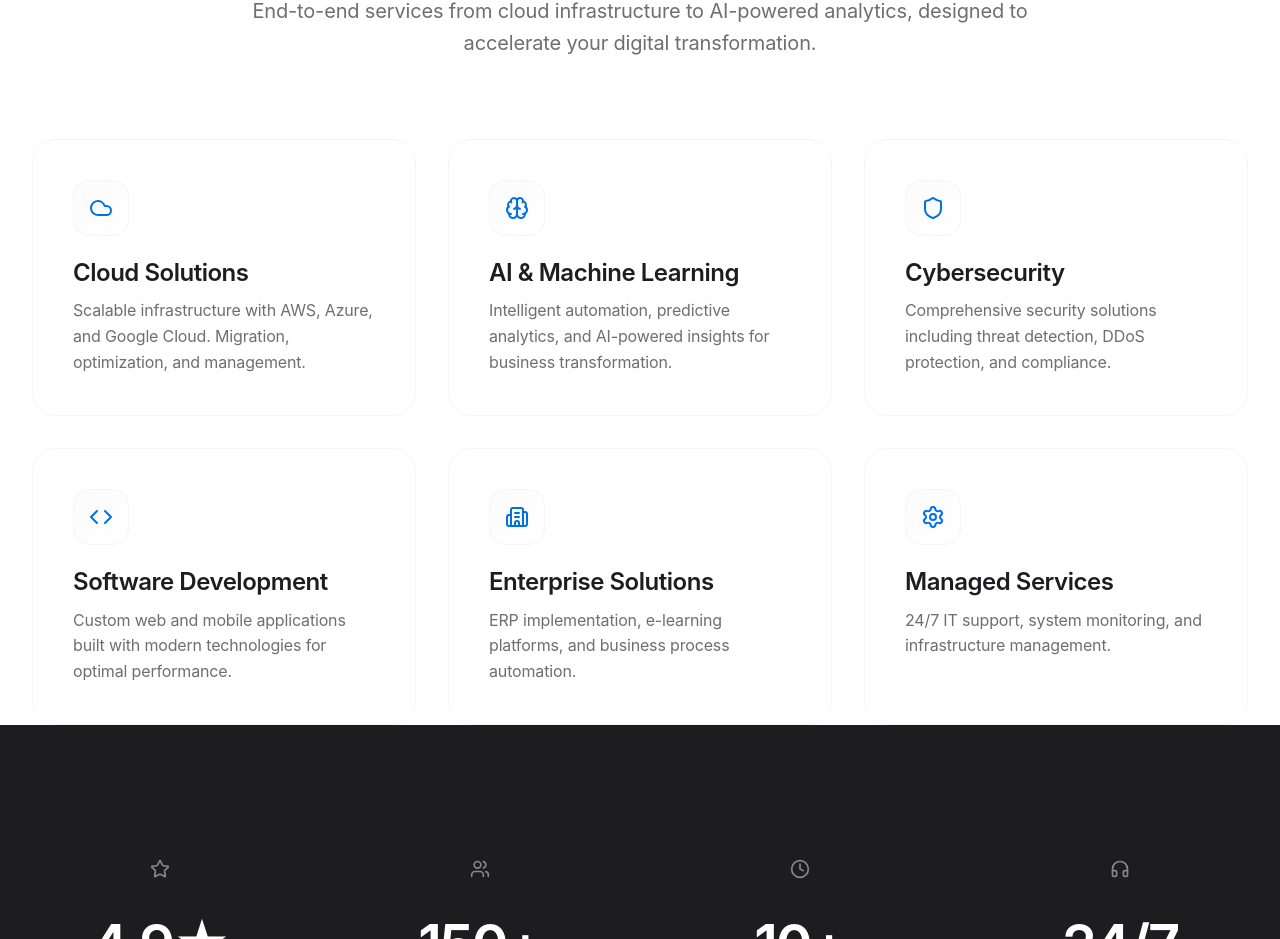
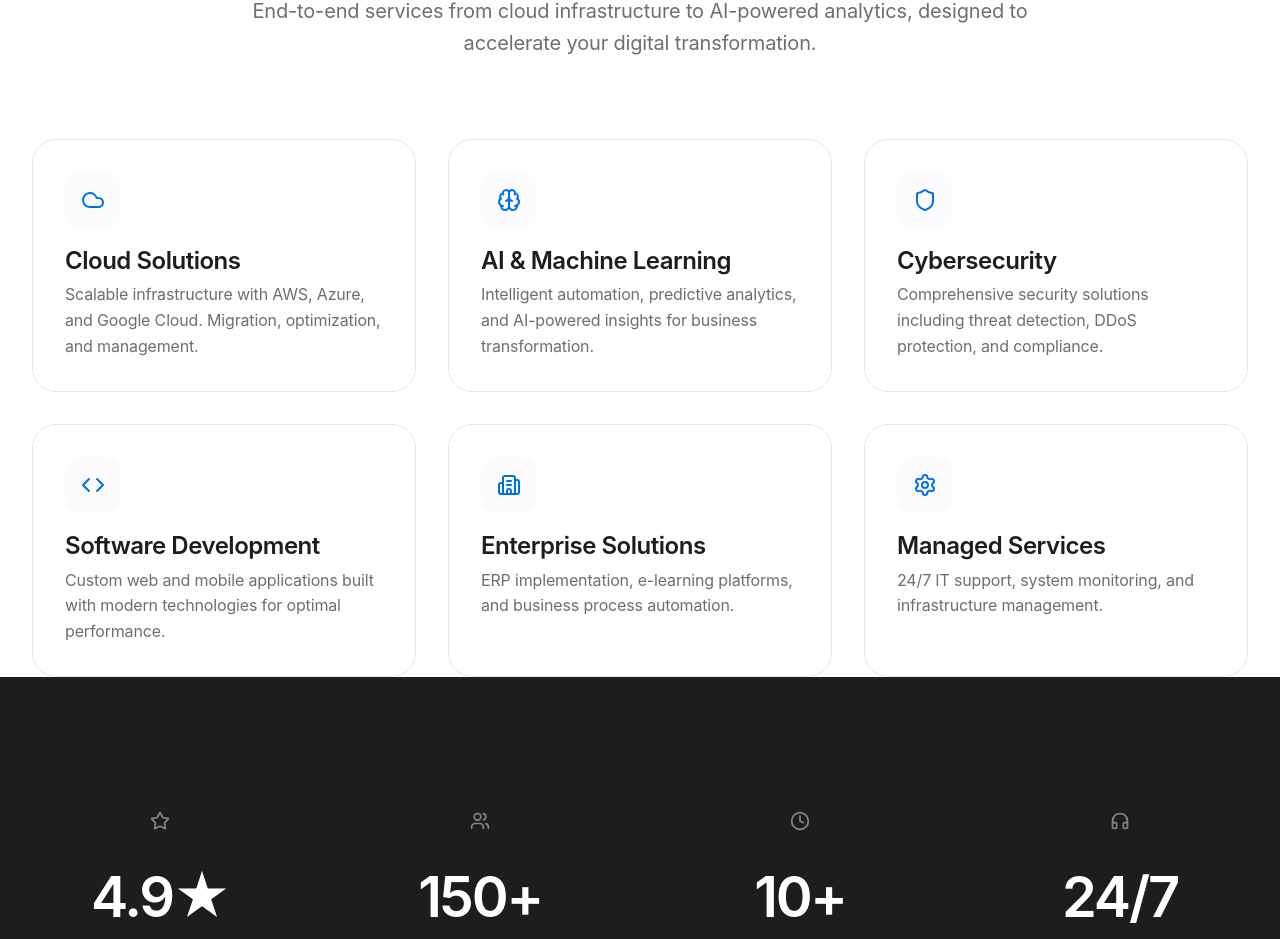
Before and after one commit to pratikasr/servtech-website, a Next.js app: page / in a window 1280 px wide. Shown: the part 853-1792 px from the top of the page. Built offline with nearby package versions, Linux system fonts and the light colour scheme.

Commit message:
fix(home): crisp cards and polished header

```diff
--- a/src/components/home/ServicesGrid.module.css
+++ b/src/components/home/ServicesGrid.module.css
@@ -38,21 +38,22 @@
 
 .card {
     position: relative;
-    padding: var(--space-10);
+    padding: var(--space-8);
     background: var(--white);
     border-radius: var(--radius-2xl);
-    border: 1px solid var(--gray-100);
+    border: 1px solid var(--gray-200);
+    /* Crisp border */
     text-decoration: none;
     transition: all var(--timing-base) var(--ease-apple);
-    overflow: visible;
     display: flex;
     flex-direction: column;
+    height: 100%;
 }
 
 .card:hover {
-    transform: translateY(-4px);
+    transform: translateY(-2px);
     box-shadow: var(--shadow-xl);
-    border-color: rgba(0, 113, 227, 0.3);
+    border-color: var(--gray-300);
 }
 
 .iconWrapper {
@@ -61,32 +62,32 @@
     display: flex;
     align-items: center;
     justify-content: center;
-    margin-bottom: var(--space-6);
+    margin-bottom: var(--space-5);
     color: var(--accent-blue);
-    background: linear-gradient(135deg, var(--gray-50) 0%, #fff 100%);
-    border: 1px solid var(--gray-100);
+    background: var(--gray-50);
+    /* Subtle contrast */
     border-radius: var(--radius-xl);
-    transition: transform var(--timing-base) var(--ease-apple);
+    transition: all var(--timing-base) var(--ease-apple);
 }
 
 .card:hover .iconWrapper {
-    transform: scale(1.1);
-    background: var(--white);
-    box-shadow: var(--shadow-sm);
+    transform: scale(1.05);
+    /* Subtle scale */
+    background: var(--accent-blue);
+    color: var(--white);
+    /* Invert on hover */
 }
 
 .card h3 {
     font-size: var(--text-2xl);
-    /* Increased from xl */
     color: var(--gray-900);
-    margin-bottom: var(--space-3);
+    margin-bottom: var(--space-2);
     font-weight: var(--font-semibold);
     letter-spacing: var(--tracking-tight);
 }
 
 .card p {
     font-size: var(--text-base);
-    /* Increased from sm */
     color: var(--gray-500);
     line-height: var(--leading-relaxed);
     margin-bottom: 0;
```
Also changed, not shown: src/components/common/PageHeader.module.css (+32 -5 lines).
